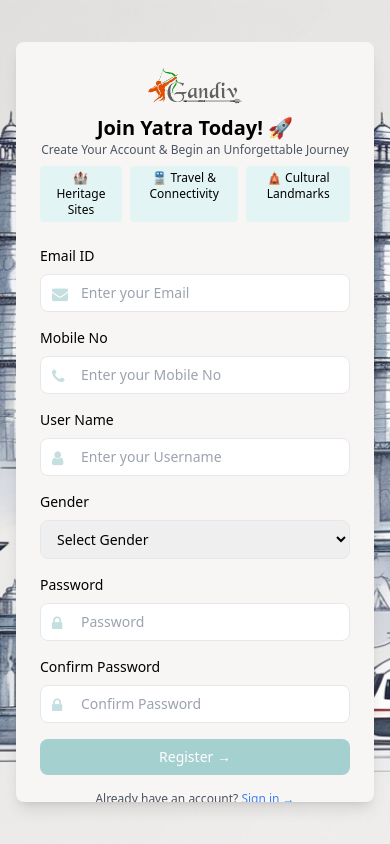
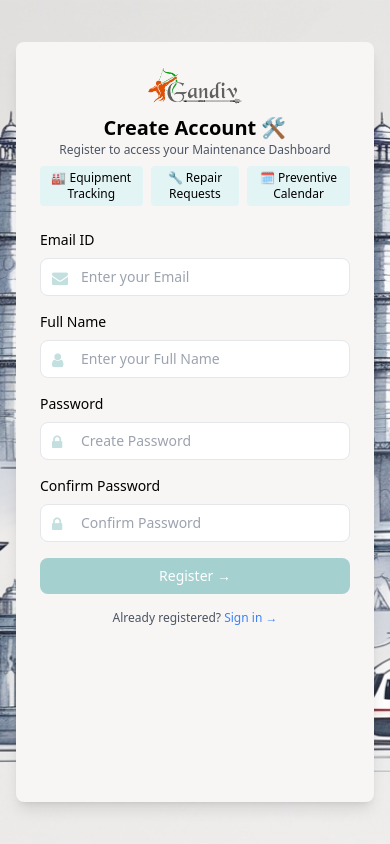
Before and after one commit to Krishprajapati15/GearGuard, a PHP site: page /yatra/user-login/userregister in a window 390 px wide. Run offline with PHP 8.4, Linux system fonts and the light colour scheme; some libraries are stand-ins or nearby versions.

Commit message:
Remove phone and gender fields from user registration
Refactored the user registration process and database schema to remove the 'phone' and 'gender' fields from the user_master table and related PHP scripts. Updated SQL, registration, and OTP verification logic to match the new schema. Also updated UI text and branding to reflect a maintenance and asset management system instead of the previous travel-oriented theme.

```diff
--- a/includes/scripts/connection.php
+++ b/includes/scripts/connection.php
@@ -4,7 +4,7 @@
 
 //$hostname = $_SERVER['REQUEST_SCHEME'] . '://' . $_SERVER['HTTP_HOST'];
 
-$conn = new mysqli("localhost","root","","odoo");
+$conn = new mysqli("localhost","root","","gear_guard");
 
 
 // Check connection
--- a/user-login/userregister.php
+++ b/user-login/userregister.php
@@ -1,6 +1,4 @@
 <?php
-// require_once 'google-config.php';
-// $google_login_url = $client->createAuthUrl();
 ?>
 <!DOCTYPE html>
 <html lang="en">
@@ -10,7 +8,7 @@
   <meta name="viewport" content="width=device-width, initial-scale=1.0" />
   <link rel="stylesheet" href="https://cdnjs.cloudflare.com/ajax/libs/font-awesome/4.7.0/css/font-awesome.min.css" />
   <link rel="icon" type="image/png" href="Logo_Title.png">
-  <title>Register Page</title>
+  <title>Register | Maintenance System</title>
   <script src="https://cdn.tailwindcss.com"></script>
   <style>
     .bg-image {
@@ -40,58 +38,39 @@
   <div class="bg-[#F8F6F4] shadow-lg rounded-lg flex flex-col md:flex-row-reverse overflow-hidden w-full max-w-4xl">
     <div class="hidden md:flex w-2/5 bg-[#D2E9E9] flex-col justify-center items-center p-6 md:p-10">
       <a href="index">
-
         <img src="yatra.png" alt="Illustration" class="w-32 md:w-48 h-32 md:h-48" />
       </a>
       <h2 class="text-black font-bold text-lg md:text-xl mt-4 text-center">
-        Discover Jharkhand’s Hidden Treasures
+        Smart Maintenance & Asset Tracking System
       </h2>
       <p class="text-black text-sm text-center mt-2">
-        Join a vibrant community and explore Jharkhand’s breathtaking landscapes, tribal heritage, and unforgettable
-        travel experiences.
+        Register now to join your organization's maintenance portal, track equipment health,
+        submit repair requests, and collaborate with technical teams.
       </p>
       <div class="flex space-x-2 mt-6 md:mt-10 justify-center">
         <span class="bg-[#E3F4F4] px-2 py-1 rounded text-xs md:text-sm">📋 Terms</span>
         <span class="bg-[#E3F4F4] px-2 py-1 rounded text-xs md:text-sm">📢 Policy</span>
-        <span class="bg-[#E3F4F4] px-2 py-1 rounded text-xs md:text-sm">🚨 Guideline</span>
+        <span class="bg-[#E3F4F4] px-2 py-1 rounded text-xs md:text-sm">🚨 Guidelines</span>
       </div>
     </div>
 
-    <div class="w-full md:w-3/5 relative p-6 md:p-10 scroll-container">
+    <div class="w-full md:w-3/5 relative p-6 md:p-10 scroll-container ">
       <div class="absolute top-6 left-1/2 transform -translate-x-1/2">
         <img src="gandiv.png" alt="Logo" class="h-10 md:h-12" />
       </div>
 
       <h2 class="text-xl md:text-2xl font-bold text-center mt-12 md:mt-10">
-        Join Yatra Today! 🚀
+        Create Account 🛠
       </h2>
       <p class="text-gray-600 text-xs md:text-sm text-center">
-        Create Your Account & Begin an Unforgettable Journey
+        Register to access your Maintenance Dashboard
       </p>
 
       <div class="flex space-x-2 mt-2 justify-center">
-        <span class="bg-[#E3F4F4] px-2 py-1 rounded text-xs md:text-sm text-center">🏰 Heritage Sites</span>
-        <span class="bg-[#E3F4F4] px-2 py-1 rounded text-xs md:text-sm text-center">🚆 Travel & Connectivity</span>
-        <span class="bg-[#E3F4F4] px-2 py-1 rounded text-xs md:text-sm text-center">🛕 Cultural Landmarks</span>
+        <span class="bg-[#E3F4F4] px-2 py-1 rounded text-xs md:text-sm text-center">🏭 Equipment Tracking</span>
+        <span class="bg-[#E3F4F4] px-2 py-1 rounded text-xs md:text-sm text-center">🔧 Repair Requests</span>
+        <span class="bg-[#E3F4F4] px-2 py-1 rounded text-xs md:text-sm text-center">🗓 Preventive Calendar</span>
       </div>
-      <?php
-        if (isset($_SESSION['error_messages'])):
-        ?>
-      <br>
-      <div class="bg-red-100 border-l-4 border-red-500 text-red-700 p-3 rounded-lg shadow-md mb-4">
-
-        <strong class="block font-semibold">⚠️ Oops! Something went wrong.</strong>
-        <ul class="mt-2 list-disc list-inside text-sm">
-          <li>
-            <?php echo $_SESSION['error_messages']; ?>
-          </li>
-
-        </ul>
-      </div>
-      <?php
-        endif;
-        unset($_SESSION['error_messages']); // Clear errors after displaying
-        ?>
 
       <form class="mt-6" action="process_register" method="POST">
         <label class="block mb-2 text-sm">Email ID</label>
@@ -101,38 +80,23 @@
             placeholder="Enter your Email" />
         </div>
 
-        <label class="block mt-4 mb-2 text-sm">Mobile No</label>
-        <div class="relative">
-          <i class="fa fa-phone absolute left-3 top-3 text-[#C4DFDF]"></i>
-          <input type="text" name="mobile" class="w-full pl-10 px-3 py-2 border rounded-lg text-sm"
-            placeholder="Enter your Mobile No" />
-        </div>
-
-        <label class="block mt-4 mb-2 text-sm">User Name</label>
+        <label class="block mt-4 mb-2 text-sm">Full Name</label>
         <div class="relative">
           <i class="fa fa-user absolute left-3 top-3 text-[#C4DFDF]"></i>
           <input type="text" name="username" class="w-full pl-10 px-3 py-2 border rounded-lg text-sm"
-            placeholder="Enter your Username" />
+            placeholder="Enter your Full Name" />
         </div>
 
-        <label class="block mt-4 mb-2 text-sm">Gender</label>
-        <select class="w-full px-3 py-2 border rounded-lg text-sm" name="gender">
-          <option value="">Select Gender</option>
-          <option value="male">Male</option>
-          <option value="female">Female</option>
-          <option value="other">Other</option>
-        </select>
-
-        <div class="flex flex-col md:flex-row mt-4 gap-4">
-          <div class="w-full md:w-1/2">
+        <div class="md:flex-row mt-4 gap-4">
+          <div>
             <label class="block mb-2 text-sm">Password</label>
             <div class="relative">
               <i class="fa fa-lock absolute left-3 top-3 text-[#C4DFDF]"></i>
               <input type="password" name="password" class="w-full pl-10 px-3 py-2 border rounded-lg text-sm"
-                placeholder="Password" />
+                placeholder="Create Password" />
             </div>
           </div>
-          <div class="w-full md:w-1/2">
+          <div class="mt-4">
             <label class="block mb-2 text-sm">Confirm Password</label>
             <div class="relative">
               <i class="fa fa-lock absolute left-3 top-3 text-[#C4DFDF]"></i>
@@ -140,20 +104,18 @@
                 placeholder="Confirm Password" />
             </div>
           </div>
-
         </div>
-
 
         <button class="w-full mt-4 bg-[#a5d0d0] hover:bg-[#83b7b7] text-white py-2 transition-all delay-75 rounded-lg text-sm md:text-base">
           Register →
         </button>
       </form>
+
       <p class="text-xs md:text-sm text-gray-600 mt-4 text-center">
-        Already have an account?
+        Already registered?
         <a href="userlogin" class="text-blue-500">Sign in →</a>
       </p>
       <br>
-
     </div>
   </div>
 </body>
```
Also changed, not shown: database/gear_guard.sql (+18 -20 lines), user-login/process_register.php (+18 -20 lines), user-login/userlogin.php (+13 -21 lines), user-login/verify_otp.php (+4 -4 lines).
